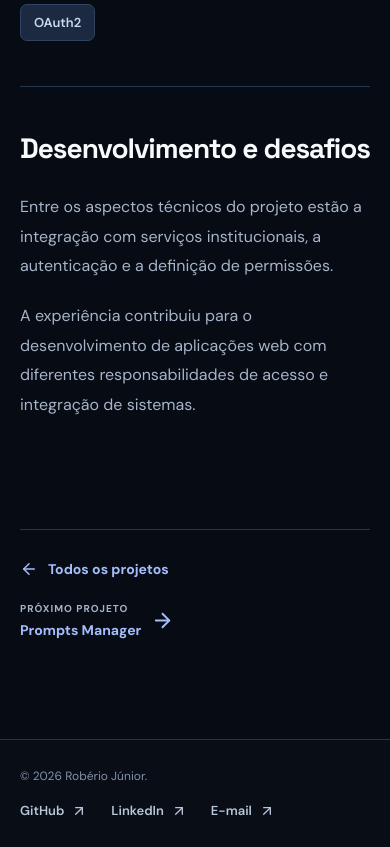
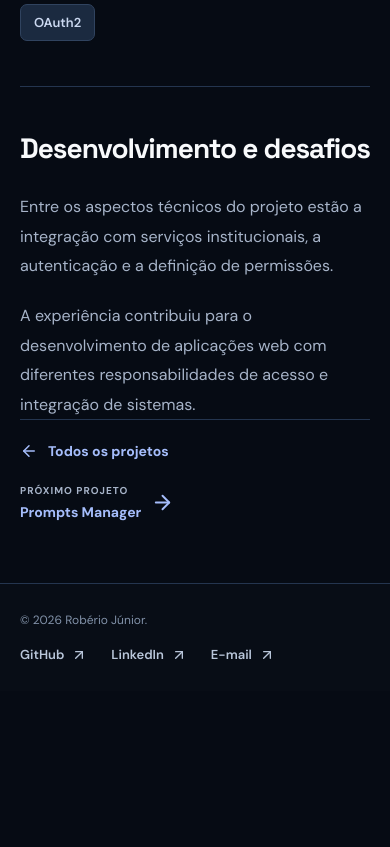
Before and after one commit to roberio-junior/portfolio-roberio, a React (Vite) app: page /projetos/ct-mineral in a window 390 px wide. Shown: the part 3100-3947 px from the top of the page. After the commit the page ends 3791 px from the top, so only its background shows below. Built offline with nearby package versions, Linux system fonts and the light colour scheme.

Commit message:
fix: reduzir espacos no final dos estudos de caso

```diff
--- a/src/pages/ProjectDetails/styles.module.css
+++ b/src/pages/ProjectDetails/styles.module.css
@@ -2,7 +2,7 @@
 .page {
   overflow-wrap: anywhere;
   min-height: 100vh;
-  padding: 45px 24px 90px;
+  padding: 45px 24px 40px;
 
   background:
     radial-gradient(
@@ -289,7 +289,13 @@
 }
 
 .section:last-child {
+  margin-bottom: 0;
+  padding-bottom: 0;
   border-bottom: none;
+}
+
+.section:last-child > :last-child {
+  margin-bottom: 0;
 }
 
 .section h2 {
@@ -373,7 +379,7 @@
   flex-wrap: wrap;
   gap: 24px;
 
-  padding: 30px 0;
+  padding: 22px 0;
   border-top: 1px solid var(--color-border);
 }
 
@@ -427,7 +433,7 @@
 
 @media (max-width: 760px) {
   .page {
-    padding: 30px 20px 70px;
+    padding: 30px 20px 40px;
   }
 
   .breadcrumb {
```
